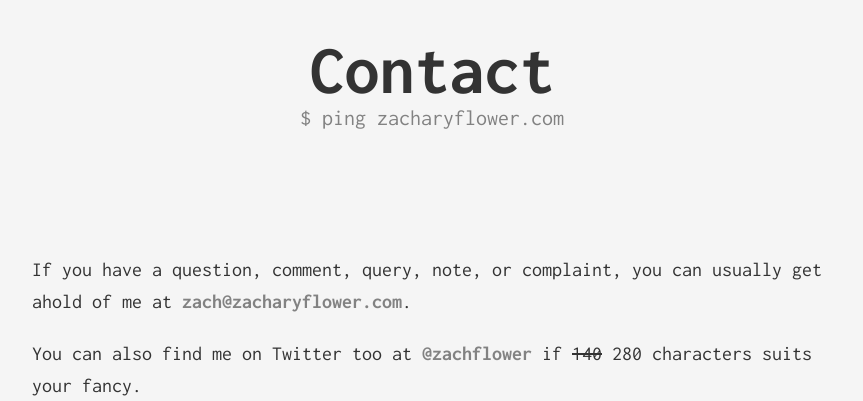
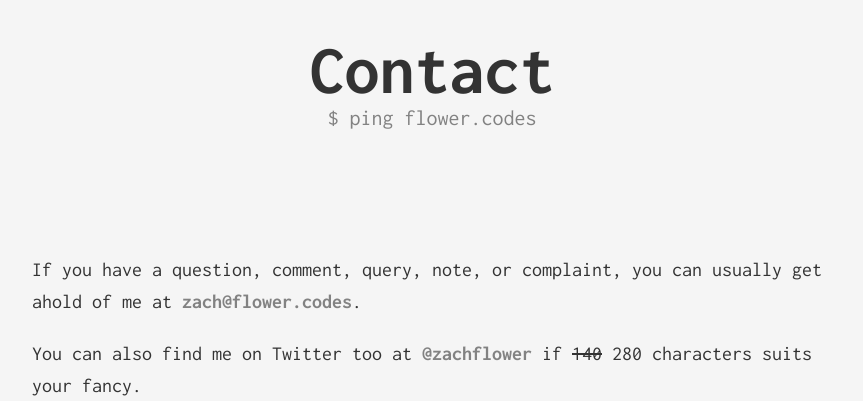
Before and after one commit to zachflower/flower.codes, a Jekyll site: the page built from contact.md, in a window 1280 px wide. Shown: the part 244-645 px from the top of the page, without its empty margins (208-1071 px from the left). Built offline with Jekyll 4.4.1, drawn with Linux system fonts in a browser that asks for light colours.

Commit message:
update references

```diff
--- a/CNAME
+++ /dev/null
@@ -1 +0,0 @@
-zacharyflower.com
--- a/contact.md
+++ b/contact.md
@@ -1,10 +1,10 @@
 ---
 layout: page
 title: Contact
-subtitle: $ ping zacharyflower.com
+subtitle: $ ping flower.codes
 permalink: /contact/
 ---
 
-If you have a question, comment, query, note, or complaint, you can usually get ahold of me at [zach@zacharyflower.com](mailto:zach@zacharyflower.com).
+If you have a question, comment, query, note, or complaint, you can usually get ahold of me at [zach@flower.codes](mailto:zach@flower.codes).
 
 You can also find me on Twitter too at [@zachflower](https://www.twitter.com/zachflower) if ~~140~~ 280 characters suits your fancy.
```
Also changed, not shown: _posts/2017-11-16-magento-vagrant-lessons-learned.md (+1 -1 lines).
